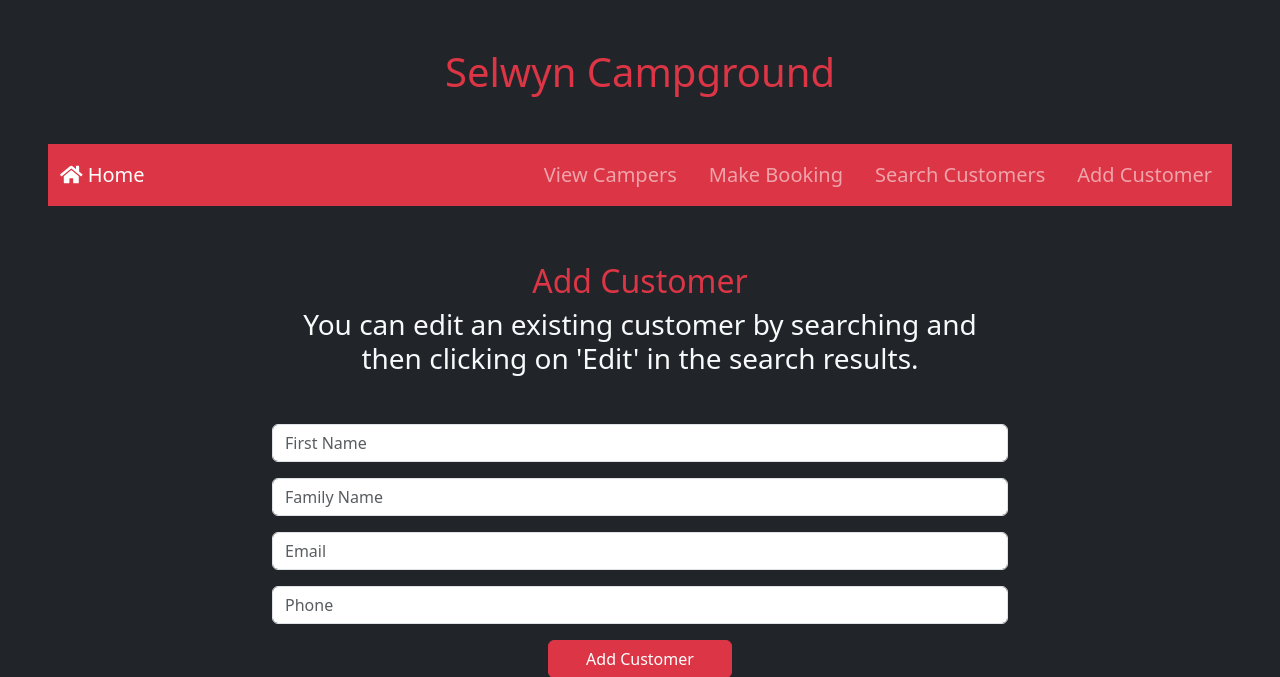
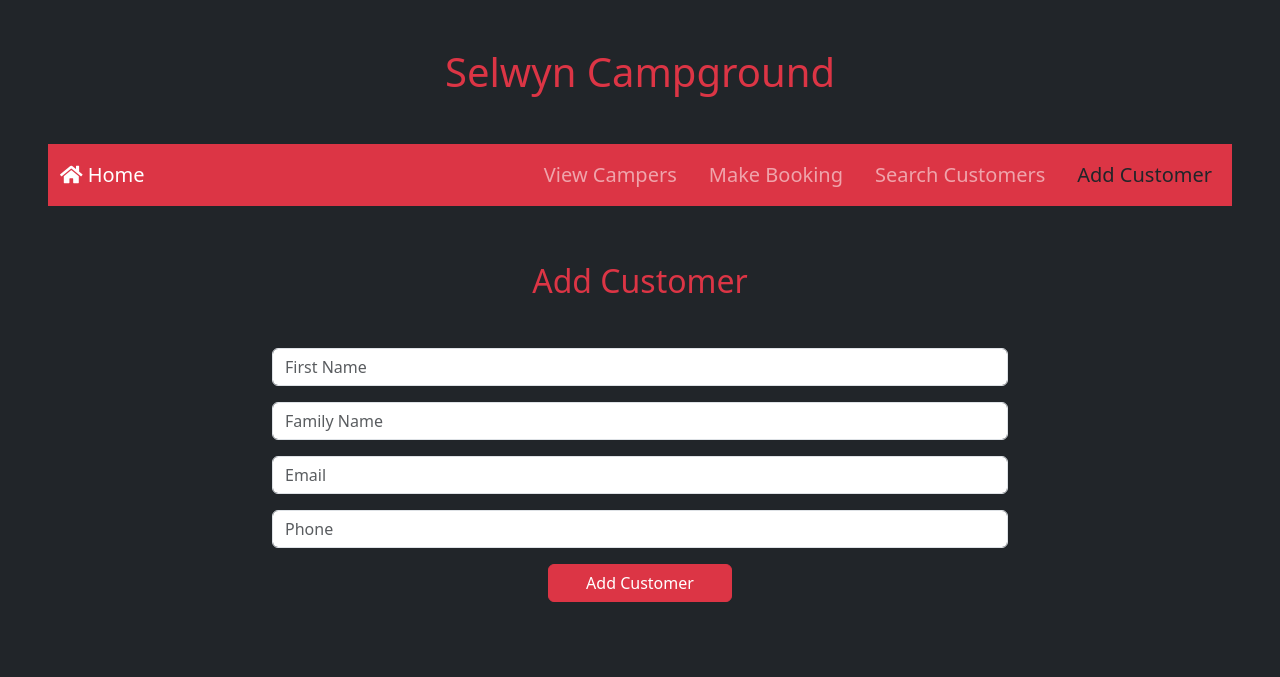
Before and after one commit to sue-zadeh/Sql-Python-Flask, a Flask app: page /add_edit_customer in a window 1280 px wide. Shown: the top 677 px of the page. Run offline with Flask 3, Linux system fonts and the light colour scheme; some libraries are stand-ins or nearby versions.

Commit message:
edit customer

```diff
--- a/templates/addeditcustomer.html
+++ b/templates/addeditcustomer.html
@@ -9,7 +9,7 @@
                 {% if mode == 'Edit' %}
                     If you want to add a new customer, please click on the 'Edit Customer' item in the navbar to switch to 'Add Customer'.
                 {% else %}
-                    You can edit an existing customer by searching and then clicking on 'Edit' in the search results.
+
                 {% endif %}
             </h3>
 
--- a/templates/base.html
+++ b/templates/base.html
@@ -37,11 +37,7 @@
                       <a class="nav-link fs-5 {{ 'text-dark' if request.endpoint == 'search_customers' else '' }}" href="{{ url_for('search_customers') }}">Search Customers</a>
                     </li>
                       <li class="nav-item">
-                        {% if mode == 'Edit' %}
-                        <a class="nav-link fs-5" href="{{ url_for('add_edit_customer', id=customer[0]) }}">Edit Customer</a>
-                        {% else %}
-                            <a class="nav-link fs-5" href="{{ url_for('add_edit_customer') }}">Add Customer</a>
-                        {% endif %}
+                          <a class="nav-link fs-5 {{ 'text-dark' if request.endpoint == 'add_edit_customer' else '' }}" href="{{ url_for('add_edit_customer') }}">{{ 'Edit Customer' if mode == 'Edit' else 'Add Customer'}} </a>
                     </li>
                </ul>
           </div>
```
Lines whose indentation alone changed are shown as unchanged.
